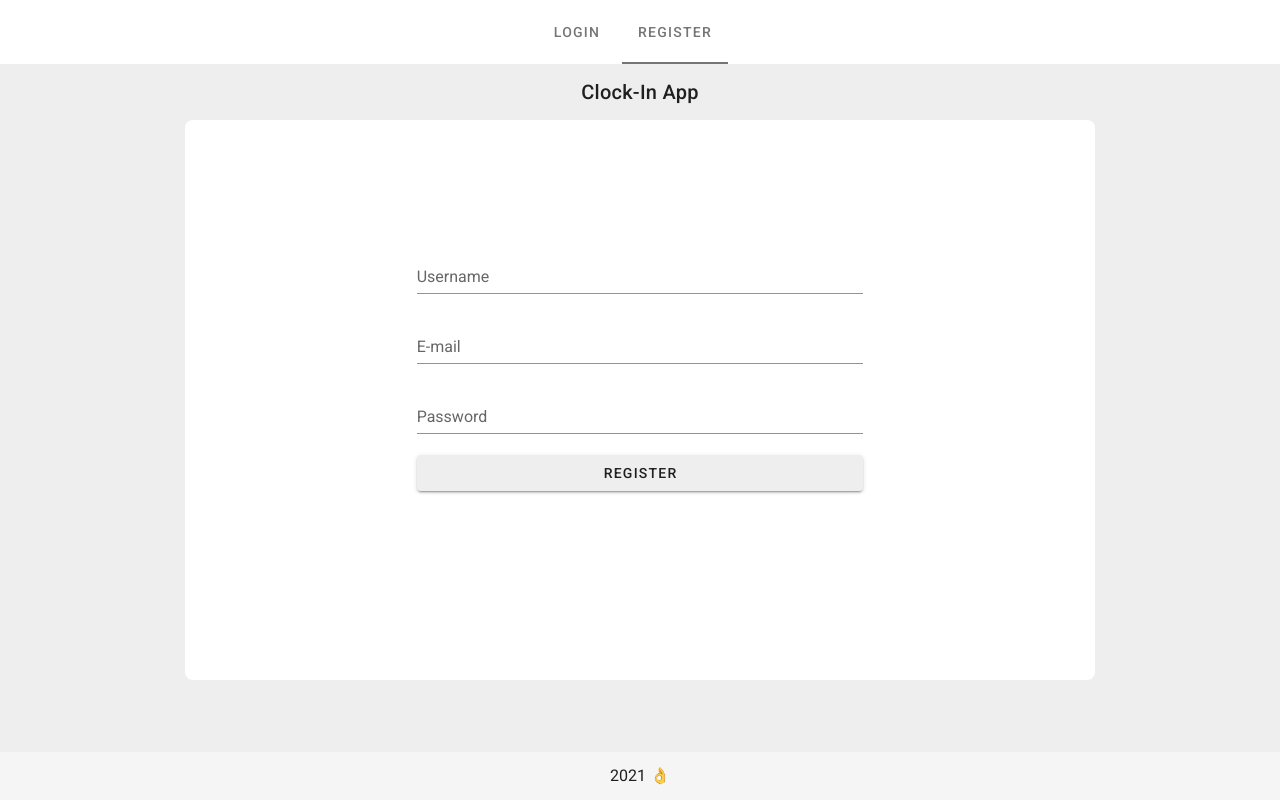
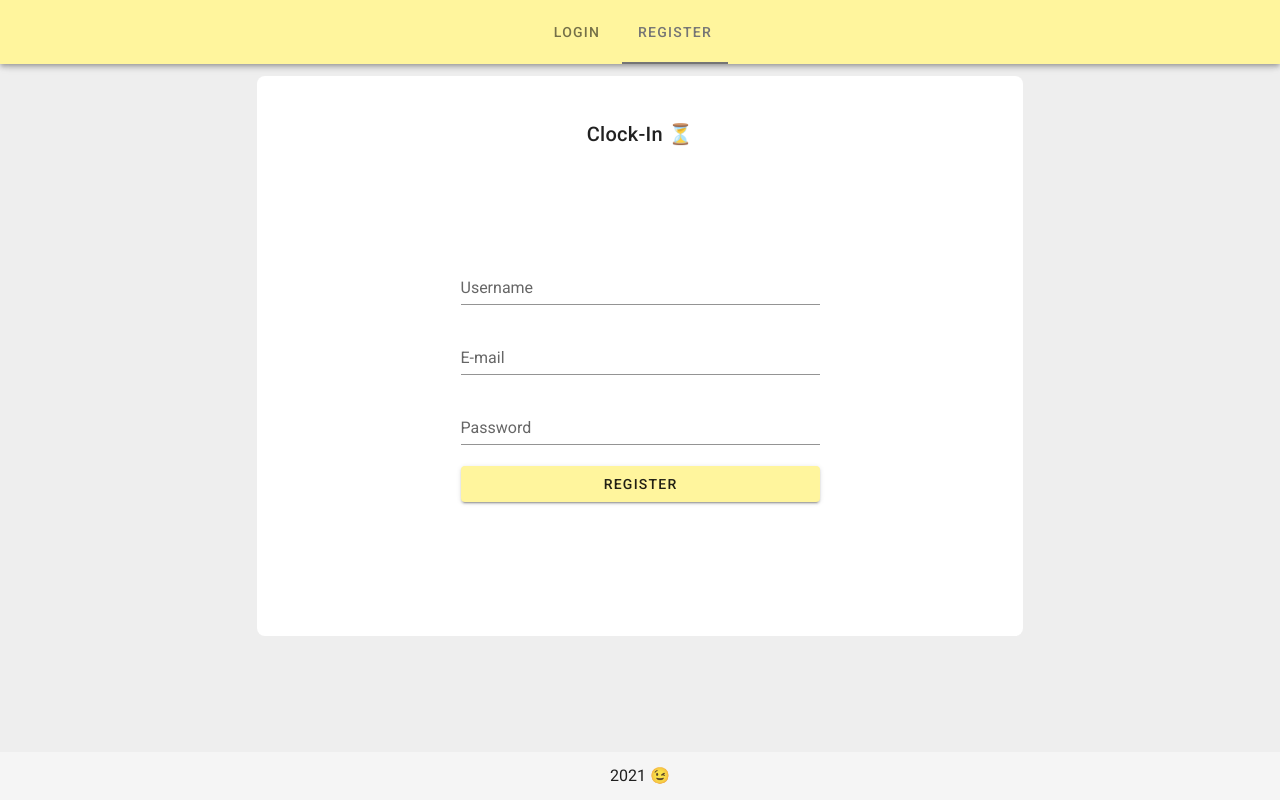
Before and after one commit to adamz97/clock-in, a Vue app: page /#/register in a window 1280 px wide. Built offline with nearby package versions, Linux system fonts and the light colour scheme.

Commit message:
design change(added header and footer layout component

```diff
--- a/public/index.html
+++ b/public/index.html
@@ -1,17 +1,27 @@
 <!DOCTYPE html>
 <html lang="en">
   <head>
-    <meta charset="utf-8">
-    <meta http-equiv="X-UA-Compatible" content="IE=edge">
-    <meta name="viewport" content="width=device-width,initial-scale=1.0">
-    <link rel="icon" href="<%= BASE_URL %>favicon.ico">
+    <meta charset="utf-8" />
+    <meta http-equiv="X-UA-Compatible" content="IE=edge" />
+    <meta name="viewport" content="width=device-width,initial-scale=1.0" />
+    <link rel="icon" href="<%= BASE_URL %>favicon.ico" />
     <title>Clock-In</title>
-    <link rel="stylesheet" href="https://fonts.googleapis.com/css?family=Roboto:100,300,400,500,700,900">
-    <link rel="stylesheet" href="https://cdn.jsdelivr.net/npm/@mdi/font@latest/css/materialdesignicons.min.css">
+    <link
+      rel="stylesheet"
+      href="https://fonts.googleapis.com/css?family=Roboto:100,300,400,500,700,900"
+    />
+    <link
+      rel="stylesheet"
+      href="https://cdn.jsdelivr.net/npm/@mdi/font@latest/css/materialdesignicons.min.css"
+    />
   </head>
   <body>
     <noscript>
-      <strong>We're sorry but <%= htmlWebpackPlugin.options.title %> doesn't work properly without JavaScript enabled. Please enable it to continue.</strong>
+      <strong
+        >We're sorry but <%= htmlWebpackPlugin.options.title %> doesn't work
+        properly without JavaScript enabled. Please enable it to
+        continue.</strong
+      >
     </noscript>
     <div id="app"></div>
     <!-- built files will be auto injected -->
--- a/src/App.vue
+++ b/src/App.vue
@@ -1,18 +1,24 @@
 <template>
   <v-app id="inspire">
-    <v-app-bar app color="white" flat>
-      <v-tabs centered class="ml-n9" color="grey darken-1">
-        <v-tab to="/login"> Login </v-tab>
-        <v-tab to="/register"> Register </v-tab>
-      </v-tabs>
-    </v-app-bar>
-    <router-view> </router-view>
-    <v-footer padless>
-      <v-col class="text-center" cols="12">
-        {{ new Date().getFullYear() }} <strong>👌</strong>
-      </v-col>
-    </v-footer>
+    <the-header></the-header>
+    <router-view></router-view>
+    <the-footer></the-footer>
   </v-app>
 </template>
 
-<style scoped></style>
+<script>
+import TheHeader from "./components/layout/TheHeader.vue";
+import TheFooter from "./components/layout/TheFooter.vue";
+export default {
+  components: {
+    TheHeader,
+    TheFooter,
+  },
+};
+</script>
+
+<style scoped>
+.title {
+  text-align: center;
+}
+</style>
--- a/src/components/formLogin.vue
+++ b/src/components/formLogin.vue
@@ -1,4 +1,8 @@
 <template>
+  <v-container>
+    <v-row align="center" justify="center">
+      <v-col cols="12" sm="6">
+        <v-toolbar-title class="title">Clock-In ⏳</v-toolbar-title>
         <v-form>
           <v-text-field
             color="grey darken-3"
@@ -13,9 +17,19 @@
             type="password"
             required
           ></v-text-field>
-
-    <v-btn block color="grey lighten-3">
+        </v-form>
+        <v-btn block color="yellow lighten-3">
           Login
         </v-btn>
-  </v-form>
+      </v-col>
+    </v-row>
+  </v-container>
 </template>
+
+<style scoped>
+.title {
+  padding: 30px;
+  margin-bottom: 80px;
+  text-align: center;
+}
+</style>
--- a/src/components/formRegister.vue
+++ b/src/components/formRegister.vue
@@ -1,4 +1,8 @@
 <template>
+  <v-container>
+    <v-row align="center" justify="center">
+      <v-col cols="12" sm="6">
+        <v-toolbar-title class="title">Clock-In ⏳</v-toolbar-title>
         <v-form>
           <v-text-field
             color="grey darken-3"
@@ -20,12 +24,22 @@
             required
             type="password"
           ></v-text-field>
+
           <div class="button">
-      <v-btn block color="grey lighten-3">
+            <v-btn block color="yellow lighten-3">
               Register
             </v-btn>
           </div>
         </v-form>
+      </v-col>
+    </v-row>
+  </v-container>
 </template>
 
-<style scoped></style>
+<style scoped>
+.title {
+  padding: 30px;
+  margin-bottom: 80px;
+  text-align: center;
+}
+</style>
--- /dev/null
+++ b/src/components/layout/TheFooter.vue
@@ -0,0 +1,7 @@
+<template>
+  <v-footer padless>
+    <v-col class="text-center" cols="12">
+      {{ new Date().getFullYear() }} <strong>😉</strong>
+    </v-col>
+  </v-footer>
+</template>
--- /dev/null
+++ b/src/components/layout/TheHeader.vue
@@ -0,0 +1,8 @@
+<template>
+  <v-app-bar app color="yellow lighten-3">
+    <v-tabs centered class="ml-n9" color="grey darken-1">
+      <v-tab to="/login"> Login </v-tab>
+      <v-tab to="/register"> Register </v-tab>
+    </v-tabs>
+  </v-app-bar>
+</template>
--- a/src/views/Login.vue
+++ b/src/views/Login.vue
@@ -1,12 +1,13 @@
 <template>
   <v-main class="grey lighten-3">
     <v-container>
-      <v-toolbar-title class="title">Clock-In App</v-toolbar-title>
-      <v-col cols="12" sm="12">
-        <v-sheet class="center" min-height="70vh" rounded="lg"
-          ><div class="centerForm"><form-login></form-login></div
-        ></v-sheet>
-      </v-col>
+      <v-row align="center" justify="center">
+        <v-col cols="12" sm="8">
+          <v-sheet class="center" min-height="70vh" rounded="lg"
+            ><div class="centerForm"><form-login></form-login></div
+          ></v-sheet>
+        </v-col>
+      </v-row>
     </v-container>
   </v-main>
 </template>
@@ -19,19 +20,4 @@ export default {
   },
 };
 </script>
-<style scoped>
-.title {
-  text-align: center;
-}
-.center {
-  padding: 100px;
-  margin: auto;
-  width: 80%;
-}
-.centerForm {
-  padding: 25px;
-
-  margin: auto;
-  width: 70%;
-}
-</style>
+<style scoped></style>
--- a/src/views/Register.vue
+++ b/src/views/Register.vue
@@ -1,12 +1,15 @@
 <template>
   <v-main class="grey lighten-3">
     <v-container>
-      <v-toolbar-title class="title">Clock-In App</v-toolbar-title>
-      <v-col cols="12" sm="12">
-        <v-sheet class="center" min-height="70vh" rounded="lg">
-          <div class="centerForm"><form-register></form-register></div>
-        </v-sheet>
-      </v-col>
+      <v-row align="center" justify="center">
+        <v-col cols="12" sm="8">
+          <v-sheet class="center" min-height="70vh" rounded="lg">
+            <div class="centerForm">
+              <form-register></form-register>
+            </div>
+          </v-sheet>
+        </v-col>
+      </v-row>
     </v-container>
   </v-main>
 </template>
@@ -21,19 +24,4 @@ export default {
 };
 </script>
 
-<style scoped>
-.title {
-  text-align: center;
-}
-.center {
-  padding: 100px;
-  margin: auto;
-  width: 80%;
-}
-.centerForm {
-  padding: 25px;
-
-  margin: auto;
-  width: 70%;
-}
-</style>
+<style scoped></style>
```
Lines whose indentation alone changed are shown as unchanged.
